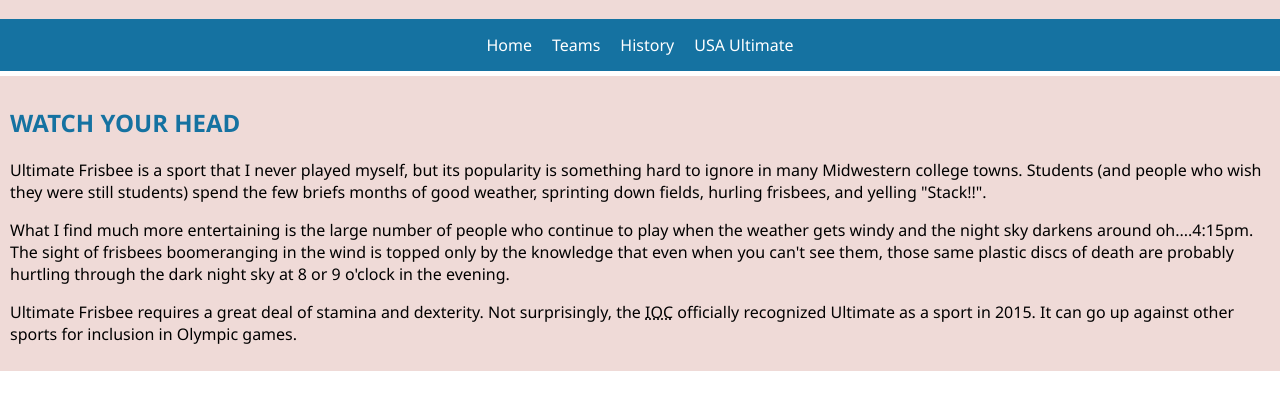
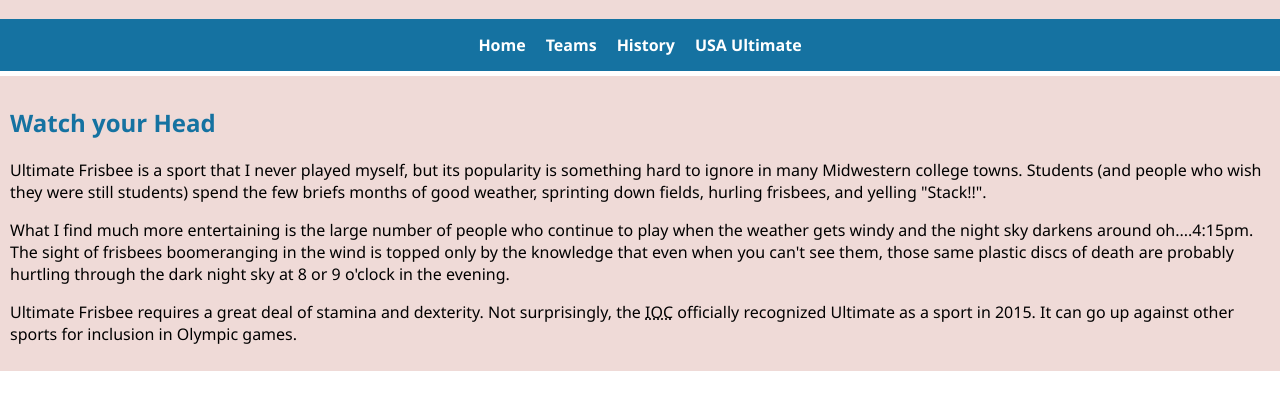
Before and after one commit to lyngo-ntkl/MOOC2_submission, a plain HTML site: page index.html in a window 1280 px wide. Shown: the part 67-476 px from the top of the page. Drawn offline with Linux system fonts and the light colour scheme.

Commit message:
Update hw1.css

```diff
--- a/css/hw1.css
+++ b/css/hw1.css
@@ -14,13 +14,13 @@ h1 {
 }
 
 h2 {
-    text-transform: uppercase;
     color: rgb(21, 114, 161);
 }
 
 a {
     color: rgb(21, 114, 161);
     color: rgb(0,0,0);
+    font-weight: bold;
 }
 
 header {
```
